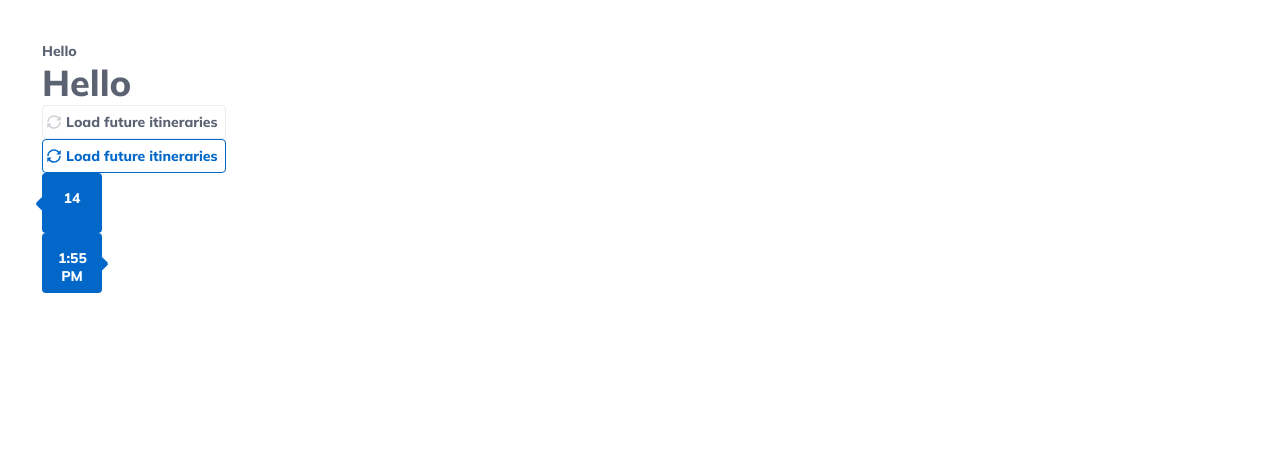
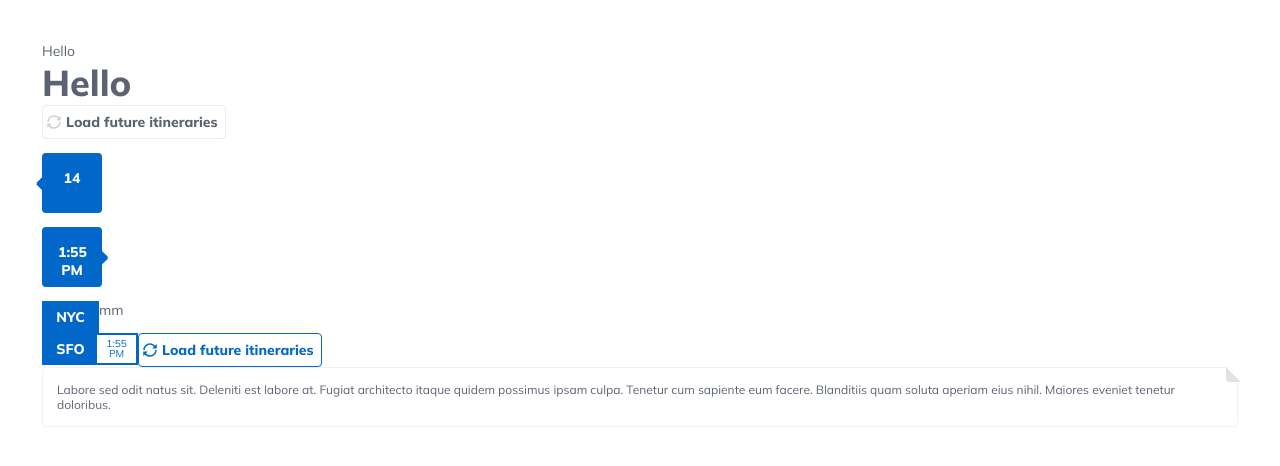
Before and after one commit to LevanovaElena/aw-test-project, a React (Create React App) app: page / in a window 1280 px wide. Shown: the top 466 px of the page. Built offline with nearby package versions, Linux system fonts and the light colour scheme.

Commit message:
added card-description,card-code

```diff
--- a/src/modules/app/App.tsx
+++ b/src/modules/app/App.tsx
@@ -2,16 +2,34 @@ import React from 'react';
 import '../../styles/index.scss';
 import {ButtonIcon} from "../common/buttons/button-icon.component";
 import {CardArrow} from "../common/cards/card-arrow.component";
+import {CardCode} from "../common/cards/card-code.component";
+import {CardDescription} from "../common/cards/card-description.component";
 
 function App() {
     return (
         <div className="app">
             <span className="">Hello</span>
             <h1 className="">Hello</h1>
-            <ButtonIcon type={"load"} onClick={() => {console.log("load");}} isActive={false} caption={'Load future itineraries'}/>
-            <ButtonIcon type={"load"} onClick={() => {console.log("load");}} isActive={true} caption={'Load future itineraries'}/>
+            <ButtonIcon type={"load"} onClick={() => {
+                console.log("load");
+            }} isActive={false} caption={'Load future itineraries'}/>
+            <p></p>
+
+            <p></p>
             <CardArrow direction={'left'} text={'14'}/>
+            <p></p>
             <CardArrow direction={'right'} text={'1:55 PM'}/>
+            <p></p>
+            <CardCode code={'NYC'} time={null}/>
+            <p> mm </p> <p></p>
+            <CardCode code={'SFO'} time={'1:55 PM'}/>
+            <div><p></p></div>
+
+            <ButtonIcon type={"load"} onClick={() => {
+                console.log("load");
+            }} isActive={true} caption={'Load future itineraries'}/>
+            <CardDescription
+                description={"Labore sed odit natus sit. Deleniti est labore at. Fugiat architecto itaque quidem possimus ipsam culpa. Tenetur cum sapiente eum facere. Blanditiis quam soluta aperiam eius nihil. Maiores eveniet tenetur doloribus."}/>
         </div>
     );
 }
--- /dev/null
+++ b/src/modules/common/cards/card-code.component.tsx
@@ -0,0 +1,17 @@
+import React, {JSX} from "react";
+
+export declare type CardCodeProps = {
+    time?: string|null,
+    code: string
+};
+
+export const CardCode = ({time,code}: CardCodeProps): JSX.Element => {
+    return (
+        <div className={`card-code`}>
+            <div className={`card-code__text`}><span >{code}</span></div>
+
+            {time?<div className={`card-code__time`}><span >{time}</span></div>:null}
+        </div>
+    );
+
+}
--- /dev/null
+++ b/src/modules/common/cards/card-description.component.tsx
@@ -0,0 +1,15 @@
+import React, {JSX} from "react";
+
+export declare type CardDescriptionProps = {
+    description:string|null
+};
+
+export const CardDescription = ({description}: CardDescriptionProps): JSX.Element|null => {
+    if(!description)return null;
+    return (
+        <div className={`card-description`}>
+            <span >{description}</span>
+        </div>
+    );
+
+}
--- a/src/styles/_buttons.scss
+++ b/src/styles/_buttons.scss
@@ -4,7 +4,7 @@
   border-radius: 4px;
   border: 1px solid $gray-dark-opacity;
   display: flex;
-  justify-content: start;
+  justify-content: flex-start;
   align-items: center;
   padding:2px;
   background-color: transparent;
--- /dev/null
+++ b/src/styles/_card-description.scss
@@ -0,0 +1,24 @@
+.card-description{
+  min-width: 232px;
+  max-height: 206px;
+  padding: 14px;
+  background: linear-gradient(180deg, #5C6373 67.71%, rgba(92, 99, 115, 0.00) 100%);
+  background-clip: text;
+  -webkit-background-clip: text;
+  -webkit-text-fill-color: transparent;
+  border-radius: 4px;
+  border: 1px solid $gray-mild;
+  font-size: 12px;
+  position: relative;
+  &::before {
+    content: "";
+    position: absolute;
+    top: -1%;
+    right: -0.3%;
+    width: 0;
+    height: 0;
+    border-bottom: 15px solid $gray;
+    border-right: 15px solid $white; /*Set to background color, not transparent!*/
+    border-radius: 0  0 0 4px ;
+  }
+}
--- a/src/styles/_card-arrow.scss
+++ b/src/styles/_cards.scss
@@ -58,7 +58,7 @@
       margin-left: -5px;
     }
 
-    &.card-arrow_left ::before{
+    &.card-arrow_left::before{
       left: -4px;
       top:50%-8;
       width: 10px;
@@ -67,3 +67,43 @@
 
   }
 }
+
+.card-code{
+ height: 24px;
+  padding: 2px;
+
+  background-color: $blue;
+  float:left; overflow:hidden;
+    display: flex;
+
+  .card-code__text{
+    @include font-bold($font-size: 10px,$font-color:$white);
+    width: 35px;
+    text-transform: uppercase;
+    text-align: center;
+    padding: 5px;
+  }
+  .card-code__time{
+    @include font-normal($font-size: 8px,$font-color:$blue);
+    height: 24px;
+    width: 26px;
+    display: flex;
+    align-items: center;
+    text-align: center;
+    line-height: 1;
+    background-color: $white;
+
+  }
+  @media (min-width: $media-md) {
+    height: 28px;
+    .card-code__text {
+      font-size: 14px;
+      width: 43px;
+    }
+    .card-code__time {
+      width: 35px;
+      font-size: 10px;
+      padding: 2px;
+    }
+  }
+}
--- a/src/styles/_typographic.scss
+++ b/src/styles/_typographic.scss
@@ -7,6 +7,6 @@
 @mixin font-normal($font-size,$font-color) {
   font-family: 'Mulish',  sans-serif;
   font-size: $font-size;
-  font-weight: 800;
+  font-weight: 400;
   color: $font-color;
 }
--- a/src/styles/_variables.scss
+++ b/src/styles/_variables.scss
@@ -3,6 +3,7 @@ $white:#fff;
 $gray-light:#F8F9FA;
 $gray-mild:#EFF2F4;
 $gray-dark:#5B6373;
+$gray:#DFE1E6;
 $gray-dark-opacity:rgba(61, 71, 97, 0.1000000014901161);
 
 $blue:#0168CA;
--- a/src/styles/index.scss
+++ b/src/styles/index.scss
@@ -2,7 +2,8 @@
 @import "typographic";
 @import "main";
 @import "buttons";
-@import "card-arrow";
+@import "cards";
+@import "card-description";
 
 
 @import "app";
```
Also changed, not shown: src/images/corner.svg (deleted).
